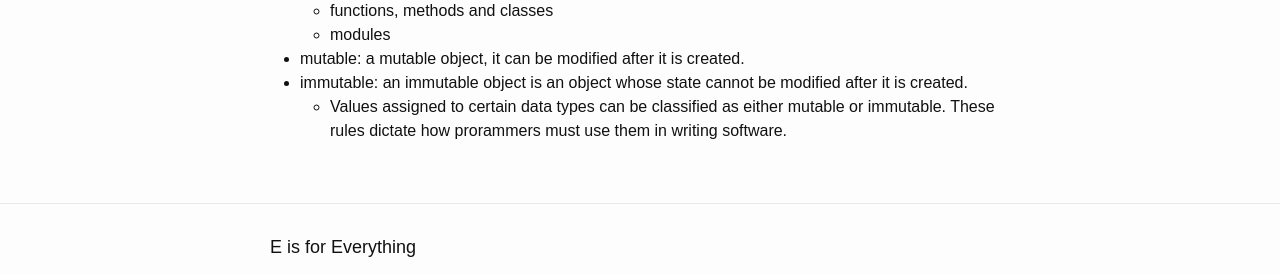
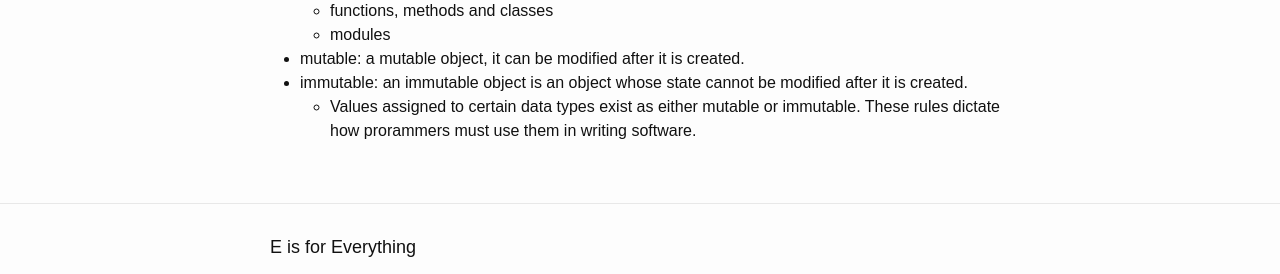
Before and after one commit to emilyannemoses/blog, a Jekyll site: the page built from _posts/2019-06-03-vocabulary-continued.md, in a window 1280 px wide. Shown: the part 564-838 px from the top of the page. Built offline with Jekyll 4.4.1, drawn with Linux system fonts in a browser that asks for light colours; grey boxes are pictures that could not be loaded.

Commit message:
save edits

```diff
--- a/_posts/2019-06-03-vocabulary-continued.md
+++ b/_posts/2019-06-03-vocabulary-continued.md
@@ -56,4 +56,4 @@ These vocabulary words focus on programming language terminology. This list will
     - modules
 - mutable: a mutable object, it can be modified after it is created.
 - immutable: an immutable object is an object whose state cannot be modified after it is created.
-    - Values assigned to certain data types can be classified as either mutable or immutable. These rules dictate how prorammers must use them in writing software.
+    - Values assigned to certain data types exist as either mutable or immutable. These rules dictate how prorammers must use them in writing software.
```
